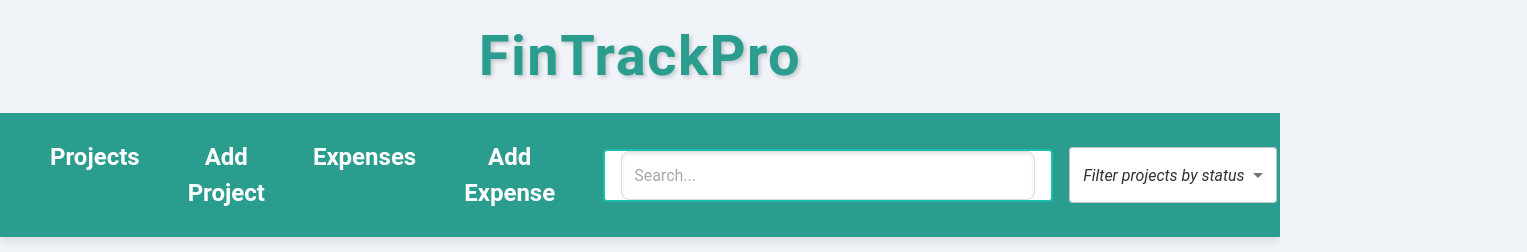
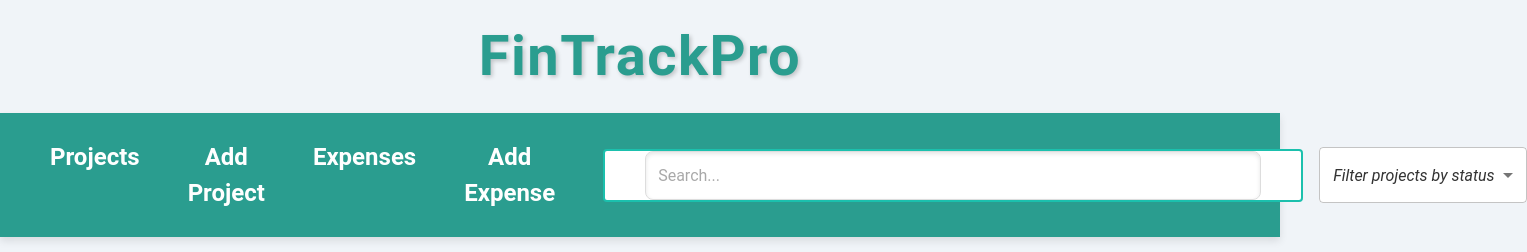
Before and after one commit to ronniearistil/FinTrackFlow, a React (Create React App) app: page /projects in a window 1280 px wide. Shown: the top 252 px of the page, 1527 px wide, since content can reach past the window. Built offline with nearby package versions, Linux system fonts and the light colour scheme; no server answers.

Commit message:
styling update

```diff
--- a/src/Components/NavBar.jsx
+++ b/src/Components/NavBar.jsx
@@ -57,8 +57,8 @@ const NavBar = ({ onSearch, onStatusFilter }) => {
             sx={{
               bgcolor: 'white',
               borderRadius: 1,
-              px: 2,
-              width: 450, // Increased width for 50% longer search bar
+              px: 5,
+              width: 700,
               border: '2px solid #1bc0ad',
               '&:focus': { borderColor: '#188f87' },
             }}
--- a/src/index.css
+++ b/src/index.css
@@ -112,7 +112,7 @@ button:hover {
   align-items: center; /* Vertically center the items */
   background-color: #2a9d8f; /* Updated background color */
   padding: 10px 20px; /* Adjust padding if needed */
-  width: 100%;
+  /* width: 100%; */
   box-shadow: 0px 4px 8px rgba(0, 0, 0, 0.1);
 }
 
```
